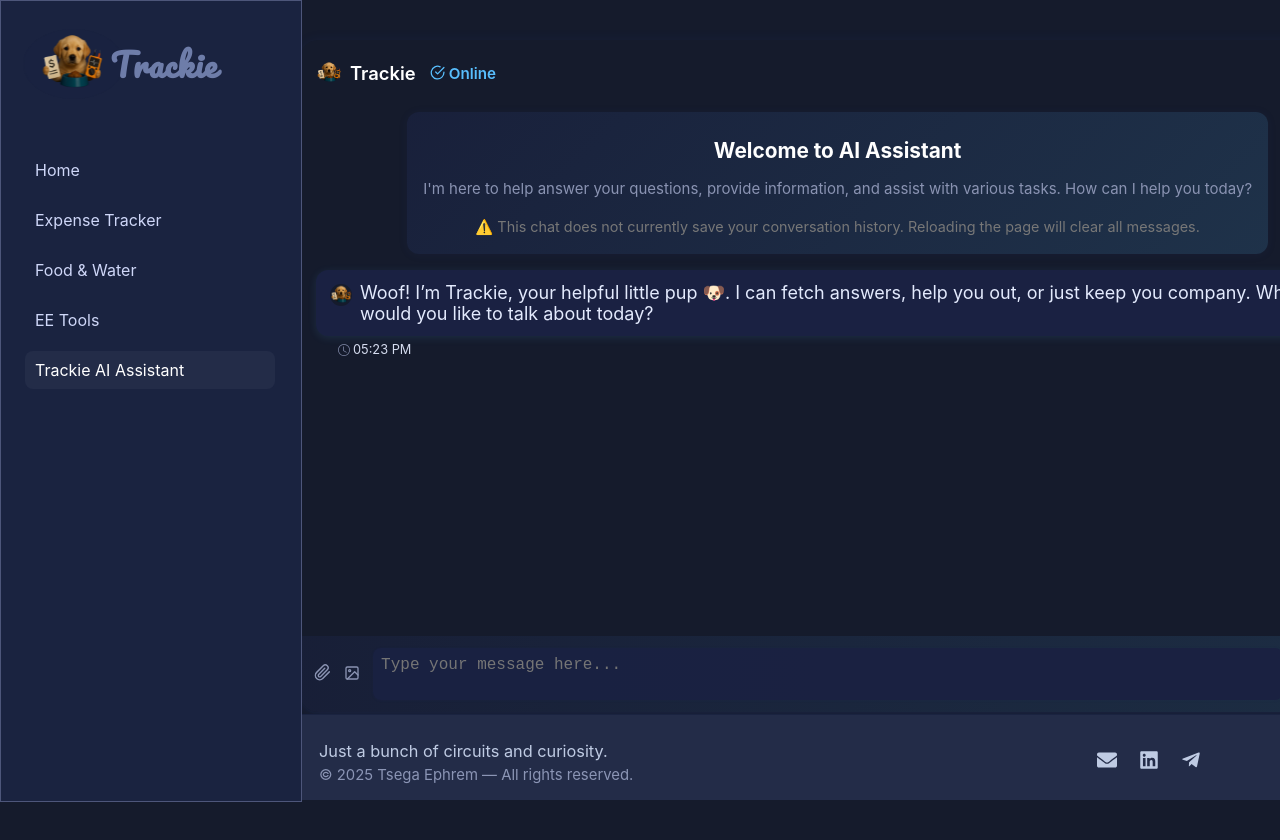
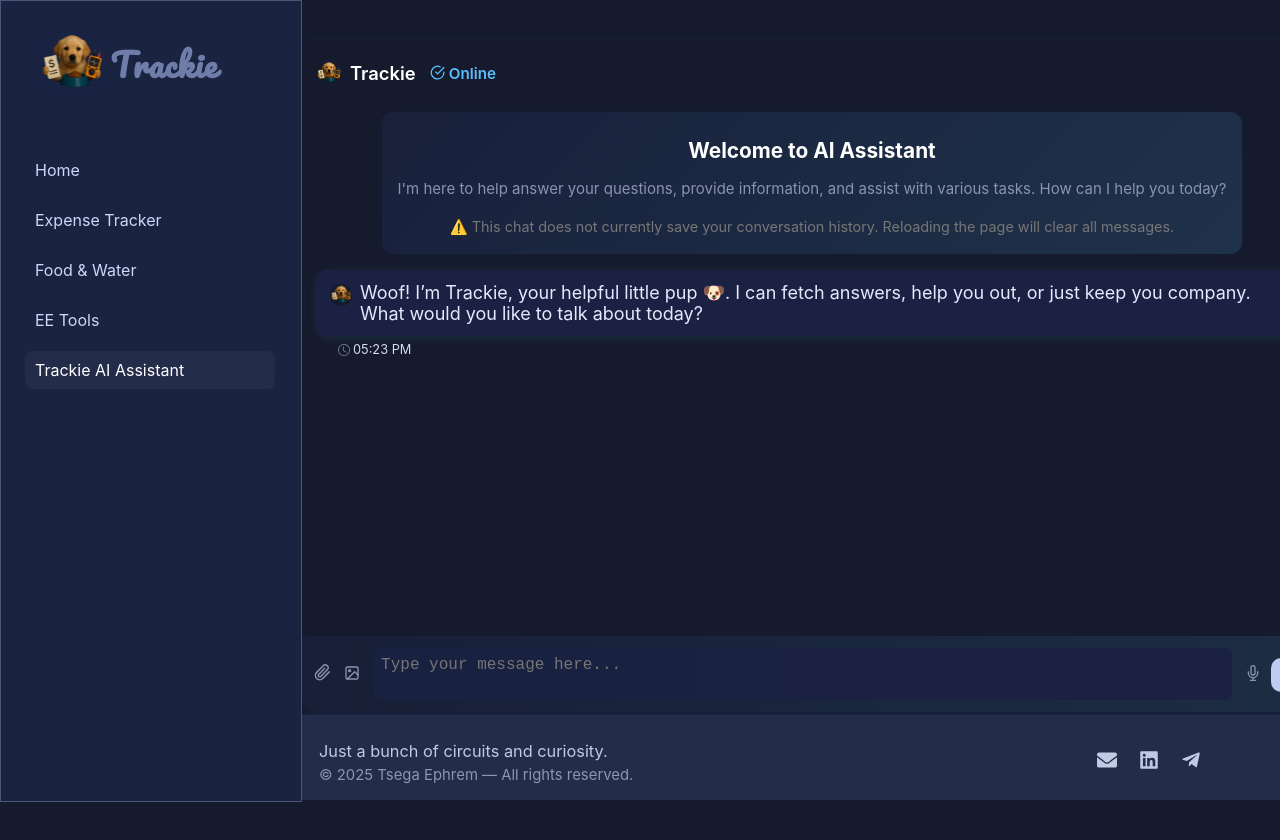
Before and after one commit to tsegaeph/trackie, a React (Create React App) app in the folder frontend/: page /chatbot in a window 1280 px wide. Shown: the top 840 px of the page. Built offline with nearby package versions, Linux system fonts and the light colour scheme; no server answers; sample sign-in values are in the browser's storage.

Commit message:
updated chatbot css

```diff
--- a/frontend/src/pages/ChatBotPage.css
+++ b/frontend/src/pages/ChatBotPage.css
@@ -25,7 +25,7 @@
   box-shadow: var(--cb-shadow);
   margin: 0 auto;
   padding: 0;
-  width: 84%;
+  width: 80%;
   display: flex;
   flex-direction: column;
   flex: 1 1 0;
```
